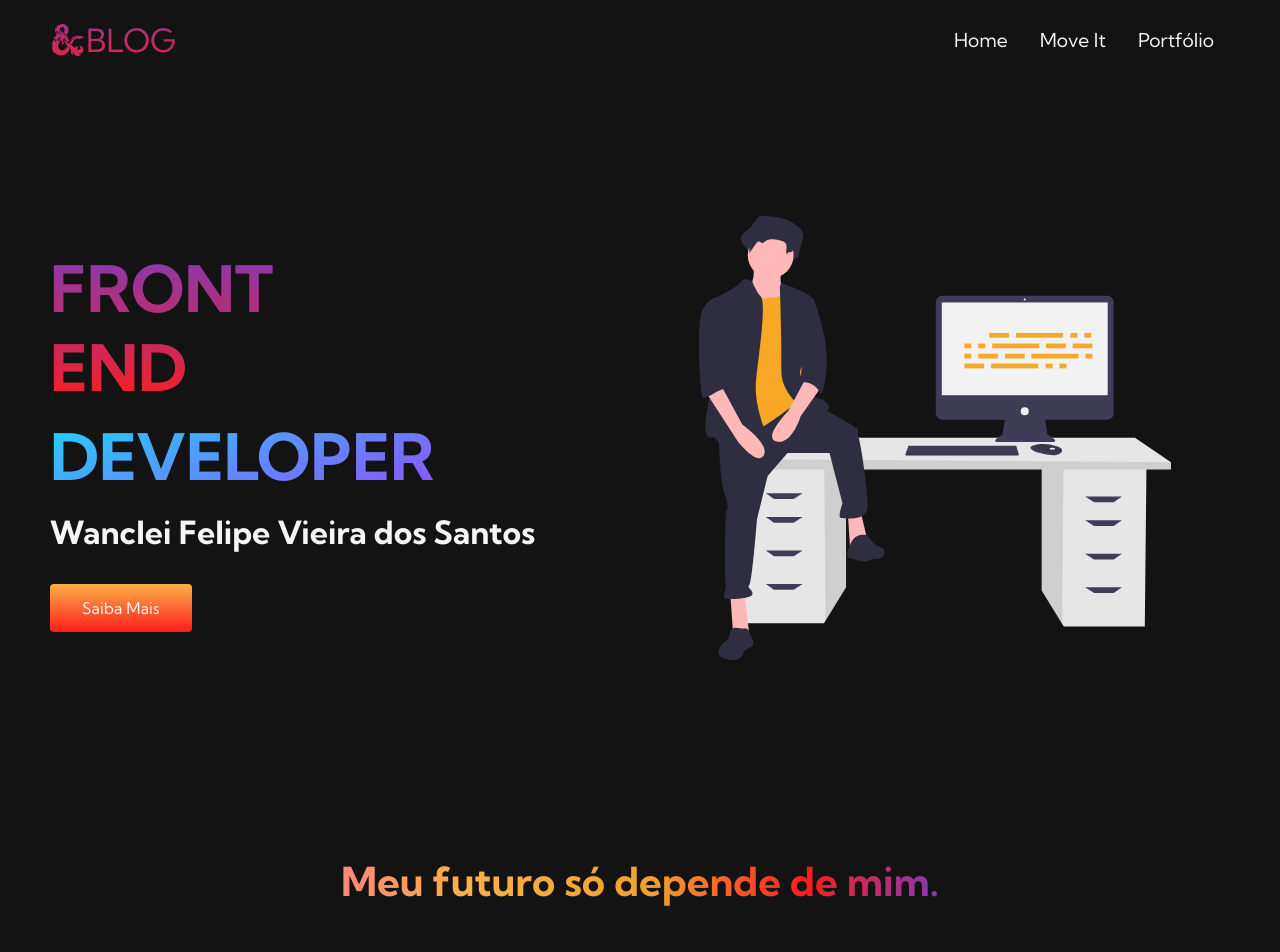
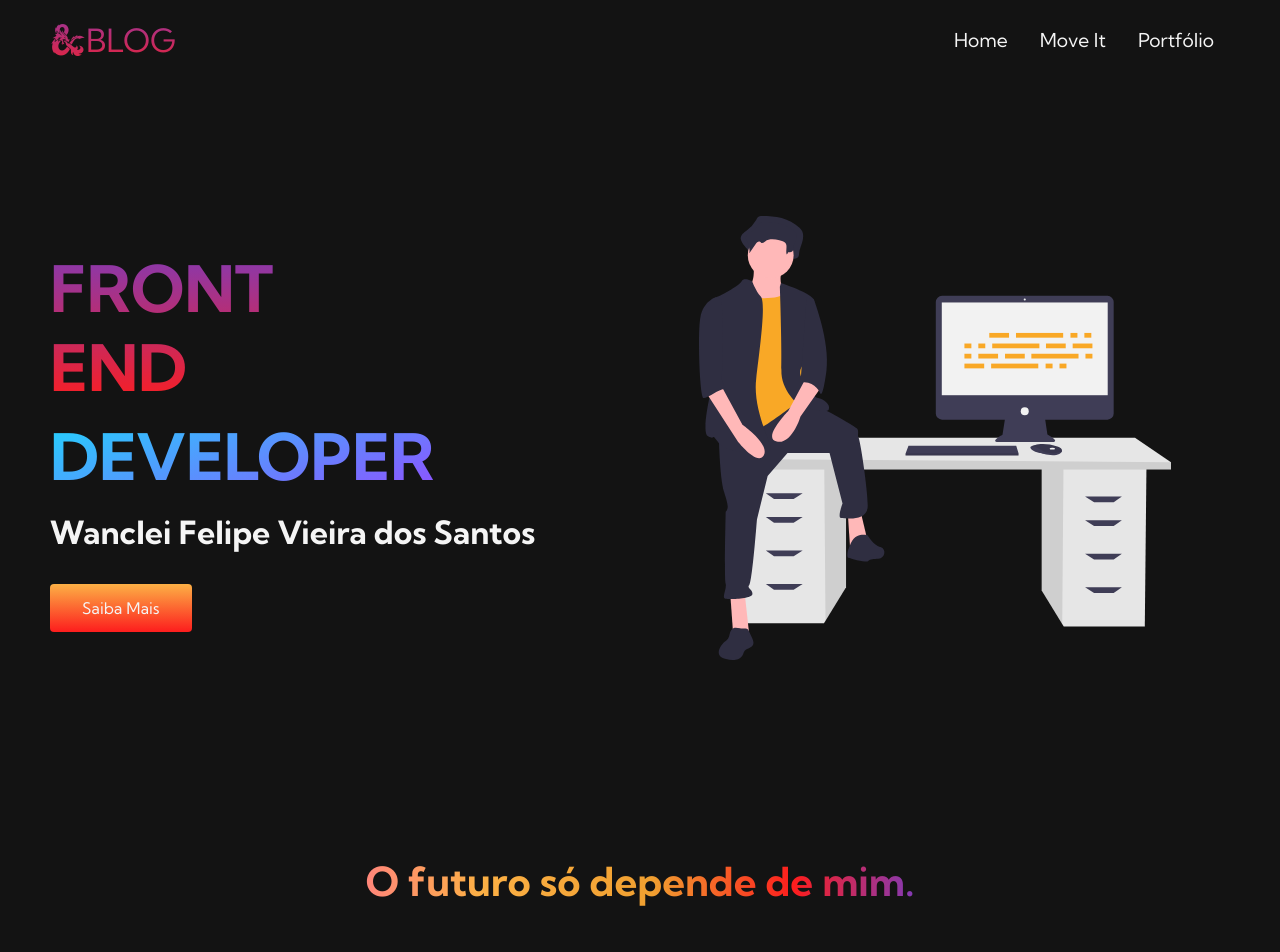
Before and after one commit to wancla/responsive-blog-nextjs, a Next.js app: page / in a window 1280 px wide. Shown: the top 952 px of the page. Built offline with nearby package versions, Linux system fonts and the light colour scheme.

Commit message:
:beetle: correcao de escrita

```diff
--- a/components/Services.js
+++ b/components/Services.js
@@ -11,7 +11,7 @@ export default function Services() {
     return (
         <div>
             <div className={styles["services"]} id="portfolio">
-                <h1>Meu futuro só depende de mim.</h1>
+                <h1>O futuro só depende de mim.</h1>
                 <div className={styles["services__container"]}>
                     <div className={styles["services__card"]}>
                         <h2>Move It</h2>
@@ -21,7 +21,7 @@ export default function Services() {
                     <div className={styles["services__card"]}>
                         <h2>Twitter Clone</h2>
                         <p>React.js</p>
-                        <Link href="#">
+                        <Link href="#portfolio">
                             <button onClick={showPopUp}>Saiba Mais</button>
                         </Link>
                     </div>
```
